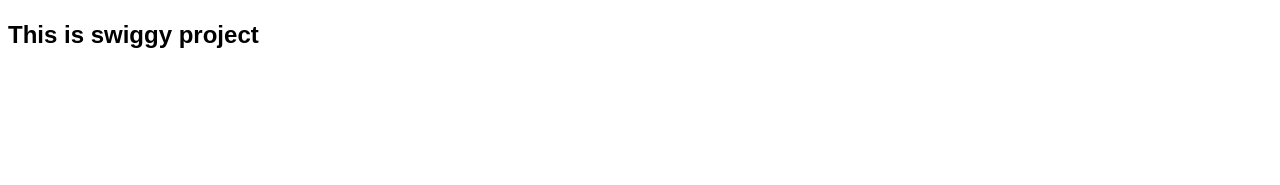
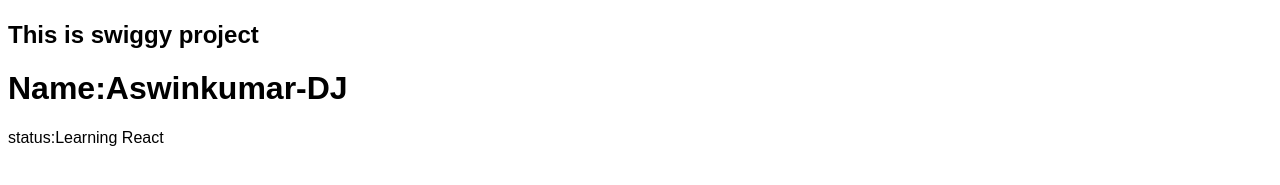
Before and after one commit to aswinkumar-dj/food-delivery-jsx, a React (Vite) app: page /about in a window 1280 px wide. Shown: the part 151-336 px from the top of the page. Built offline with nearby package versions, Linux system fonts and the light colour scheme.

Commit message:
About profile

```diff
--- a/src/components/About.jsx
+++ b/src/components/About.jsx
@@ -1,9 +1,11 @@
 import React from "react";
+import AboutProfile from "./AboutProfile.jsx";
 const About = () => {
   return (
     <div>
       <h1>About</h1>
       <h2>This is swiggy project</h2>
+      <AboutProfile name={"Aswinkumar-DJ"} status={"Learning React"} />
     </div>
   );
 };
--- /dev/null
+++ b/src/components/AboutProfile.jsx
@@ -0,0 +1,10 @@
+import React from "react";
+const AboutProfile = ({ name, status }) => {
+  return (
+    <div>
+      <h1>Name:{name}</h1>
+      <p>status:{status}</p>
+    </div>
+  );
+};
+export default AboutProfile;
```
